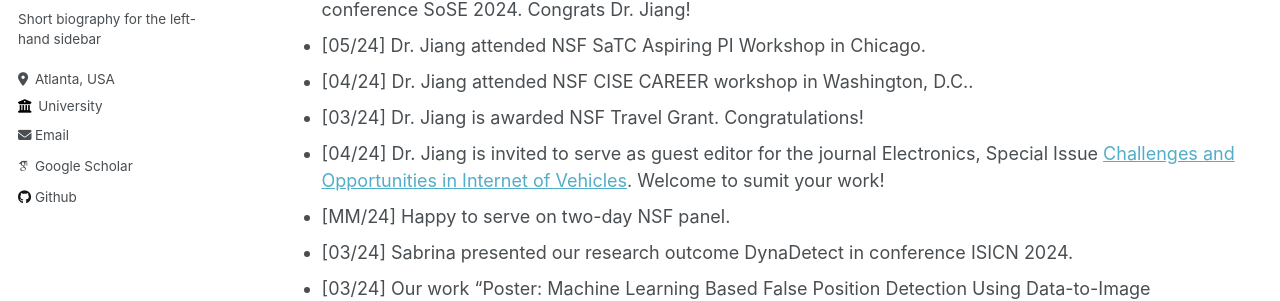
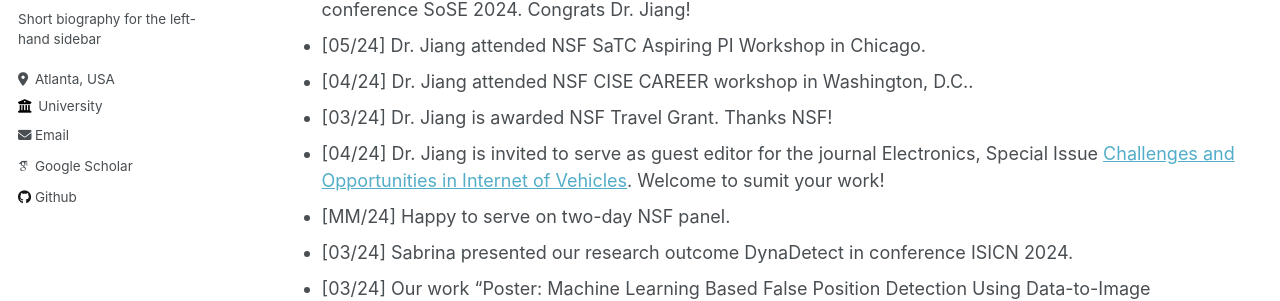
Before and after one commit to suhbrina-perry/suhbrina-perry.github.io, a Jekyll site: the page built from _pages/news.md, in a window 1280 px wide and 900 px high. Shown: the part 313-614 px from the top of the window. Built offline with Jekyll 4.4.1, drawn with Linux system fonts in a browser that asks for light colours; some web fonts are replaced.

Commit message:
Update news.md

```diff
--- a/_pages/news.md
+++ b/_pages/news.md
@@ -17,7 +17,7 @@ author_profile: true
 - [05/24] Our work "Leveraging Explainable AI for Actionable Insights in IoT Intrusion Detection" is accepted by conference SoSE 2024. Congrats Dr. Jiang!
 - [05/24] Dr. Jiang attended NSF SaTC Aspiring PI Workshop in Chicago.
 - [04/24] Dr. Jiang attended NSF CISE CAREER workshop in Washington, D.C..
-- [03/24] Dr. Jiang is awarded NSF Travel Grant. Congratulations!
+- [03/24] Dr. Jiang is awarded NSF Travel Grant. Thanks NSF!
 - [04/24] Dr. Jiang is invited to serve as guest editor for the journal Electronics, Special Issue [Challenges and Opportunities in Internet of Vehicles](https://www.mdpi.com/journal/electronics/special_issues/5MJHAE8NUK). Welcome to sumit your work!
 - [MM/24] Happy to serve on two-day NSF panel.
 - [03/24] Sabrina presented our research outcome DynaDetect in conference ISICN 2024.
```
